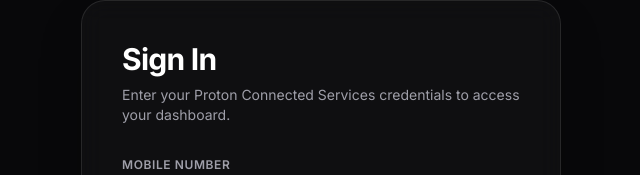
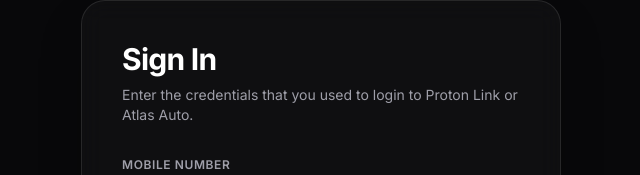
Before and after one commit to danielaniq28/Proton-ReLink, a Next.js app: page / in a window 1280 px wide. Shown: the part 173-348 px from the top of the page, without its empty margins (319-959 px from the left). Built offline with nearby package versions, Linux system fonts and the light colour scheme.

Commit message:
refactor: update login description and config
Update the login prompt text for better clarity regarding service credentials and remove redundant build directory configuration.

```diff
--- a/components/login-screen.tsx
+++ b/components/login-screen.tsx
@@ -79,7 +79,7 @@
         <div className="w-full rounded-3xl border border-white/10 bg-white/[0.03] p-6 backdrop-blur-md sm:p-10 shadow-2xl shadow-black/40">
           <h1 className="text-2xl font-bold tracking-tight text-white sm:text-3xl">Sign In</h1>
           <p className="mt-2 mb-8 text-sm text-zinc-400">
-            Enter your Proton Connected Services credentials to access your dashboard.
+            Enter the credentials that you used to login to Proton Link or Atlas Auto.
           </p>
 
           <form onSubmit={submit} className="flex flex-col gap-6">
--- a/next.config.ts
+++ b/next.config.ts
@@ -1,7 +1,6 @@
 import type { NextConfig } from "next";
 
 const nextConfig: NextConfig = {
-  distDir: process.env.NODE_ENV === "production" ? ".next_prod" : ".next",
   output: "standalone",
   poweredByHeader: false,
   devIndicators: false,
```
